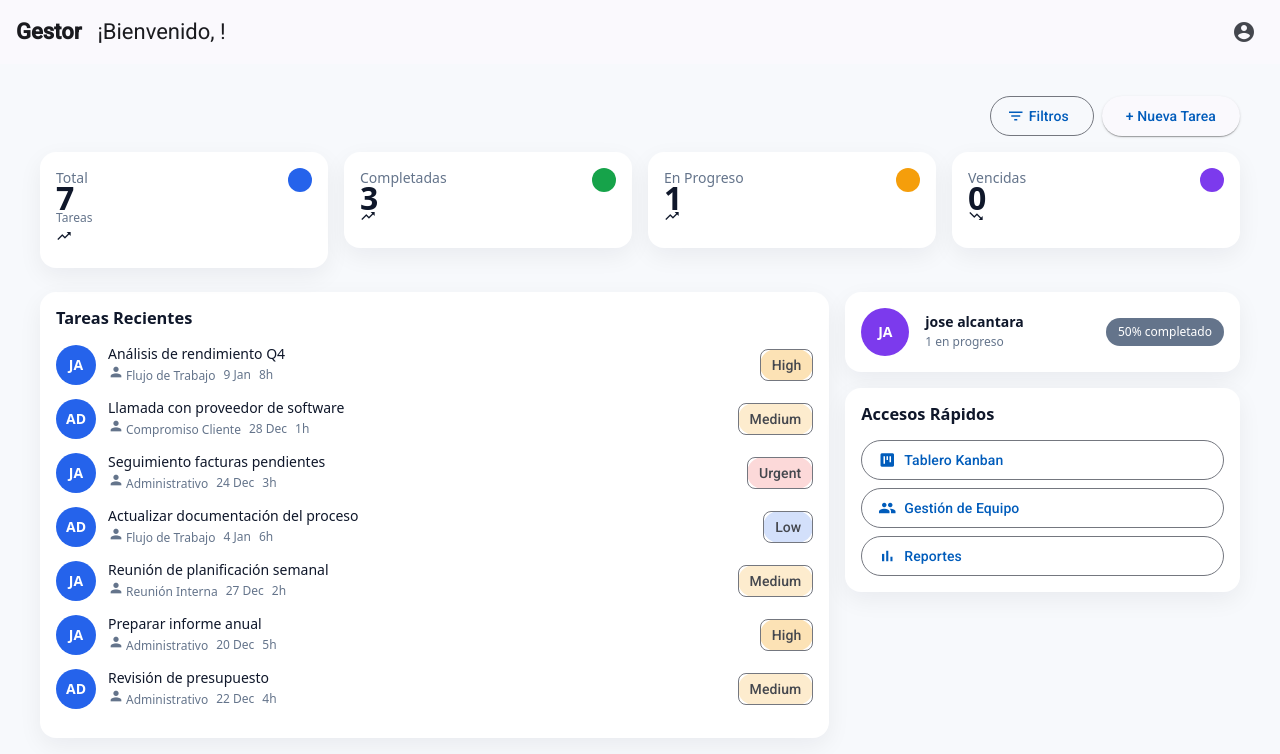
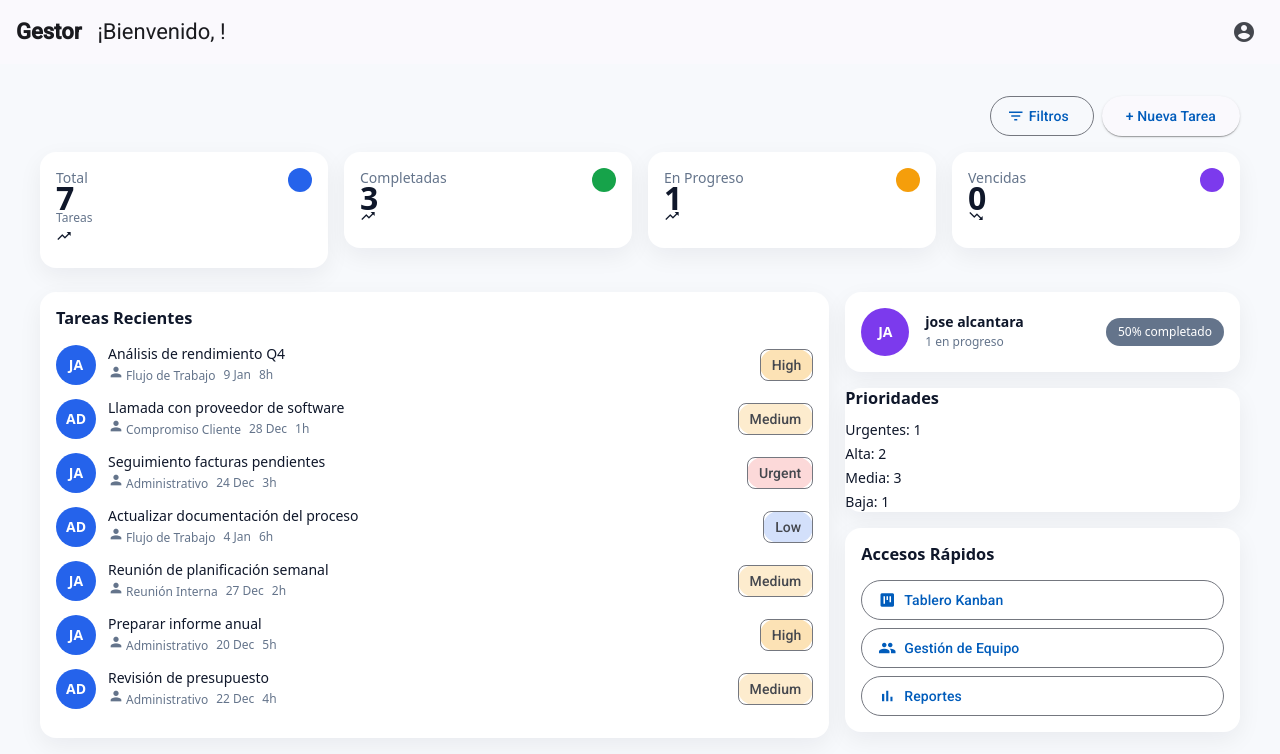
Before and after one commit to Josephwebs/webpage-gtc, an Angular app: page /login in a window 1280 px wide. Both pictures are taken after a click on the button "Registrarse". Shown: the top 754 px of the page. Built offline with nearby package versions, Linux system fonts and the light colour scheme.

Commit message:
fix: trigger change detection for dashboard metrics

```diff
--- a/src/app/dashboard/dashboard.component.html
+++ b/src/app/dashboard/dashboard.component.html
@@ -9,6 +9,7 @@
     <app-recent-tasks></app-recent-tasks>
     <div class="side">
       <app-team-activity></app-team-activity>
+      <app-priority-summary></app-priority-summary>
       <app-quick-links></app-quick-links>
     </div>
   </div>
--- a/src/app/dashboard/dashboard.component.ts
+++ b/src/app/dashboard/dashboard.component.ts
@@ -1,4 +1,4 @@
-import { Component, OnInit } from '@angular/core';
+import { Component, OnInit, ChangeDetectorRef } from '@angular/core';
 import { CommonModule } from '@angular/common';
 import { KpiCardComponent } from './kpi-card/kpi-card.component';
 import { RecentTasksComponent } from './recent-tasks/recent-tasks.component';
@@ -6,6 +6,7 @@ import { TeamActivityComponent } from './team-activity/team-activity.component';
 import { QuickLinksComponent } from './quick-links/quick-links.component';
 import { FiltersBarComponent } from './filters-bar/filters-bar.component';
 import { TaskService } from '../services/task.service';
+import { PrioritySummaryComponent } from './priority-summary/priority-summary.component';
 
 @Component({
   selector: 'app-dashboard',
@@ -16,7 +17,8 @@ import { TaskService } from '../services/task.service';
     RecentTasksComponent,
     TeamActivityComponent,
     QuickLinksComponent,
-    FiltersBarComponent
+    FiltersBarComponent,
+    PrioritySummaryComponent
   ],
   templateUrl: './dashboard.component.html',
   styleUrl: './dashboard.component.scss'
@@ -29,16 +31,19 @@ export class DashboardComponent implements OnInit {
     { title: 'Vencidas', value: 0, subtitle: '', trendText: '', trendType: 'down', accent: 'violet' }
   ];
 
-  constructor(private tasks: TaskService) {}
+  constructor(private tasks: TaskService, private cdr: ChangeDetectorRef) {}
 
   ngOnInit() {
     const all = this.tasks.listAll();
     const completed = all.filter(t => t.status === 'Completado').length;
     const inProgress = all.filter(t => t.status === 'En Progreso').length;
     const overdue = all.filter(t => t.status !== 'Completado' && new Date(t.dueDate) < new Date()).length;
-    this.kpis[0].value = all.length;
-    this.kpis[1].value = completed;
-    this.kpis[2].value = inProgress;
-    this.kpis[3].value = overdue;
+    this.kpis = [
+      { title: 'Total', value: all.length, subtitle: 'Tareas', trendText: '', trendType: 'up', accent: 'blue' },
+      { title: 'Completadas', value: completed, subtitle: '', trendText: '', trendType: 'up', accent: 'green' },
+      { title: 'En Progreso', value: inProgress, subtitle: '', trendText: '', trendType: 'up', accent: 'orange' },
+      { title: 'Vencidas', value: overdue, subtitle: '', trendText: '', trendType: 'down', accent: 'violet' }
+    ];
+    this.cdr.detectChanges();
   }
 }
--- /dev/null
+++ b/src/app/dashboard/priority-summary/priority-summary.component.html
@@ -0,0 +1,9 @@
+<div class="priority-summary card">
+  <h3>Prioridades</h3>
+  <ul>
+    <li>Urgentes: {{ summary.urgent }}</li>
+    <li>Alta: {{ summary.high }}</li>
+    <li>Media: {{ summary.medium }}</li>
+    <li>Baja: {{ summary.low }}</li>
+  </ul>
+</div>
--- /dev/null
+++ b/src/app/dashboard/priority-summary/priority-summary.component.scss
@@ -0,0 +1,14 @@
+.priority-summary {
+  h3 {
+    margin: 0 0 12px;
+  }
+  ul {
+    list-style: none;
+    padding: 0;
+    margin: 0;
+
+    li + li {
+      margin-top: 4px;
+    }
+  }
+}
--- /dev/null
+++ b/src/app/dashboard/priority-summary/priority-summary.component.ts
@@ -0,0 +1,26 @@
+import { Component, OnInit, ChangeDetectorRef } from '@angular/core';
+import { CommonModule } from '@angular/common';
+import { TaskService } from '../../services/task.service';
+
+@Component({
+  selector: 'app-priority-summary',
+  standalone: true,
+  imports: [CommonModule],
+  templateUrl: './priority-summary.component.html',
+  styleUrl: './priority-summary.component.scss'
+})
+export class PrioritySummaryComponent implements OnInit {
+  summary = { urgent: 0, high: 0, medium: 0, low: 0 };
+
+  constructor(private tasks: TaskService, private cdr: ChangeDetectorRef) {}
+
+  ngOnInit() {
+    const all = this.tasks.listAll();
+    const urgent = all.filter(t => t.priority === 'urgent').length;
+    const high = all.filter(t => t.priority === 'high').length;
+    const medium = all.filter(t => t.priority === 'medium').length;
+    const low = all.filter(t => t.priority === 'low').length;
+    this.summary = { urgent, high, medium, low };
+    this.cdr.detectChanges();
+  }
+}
```
